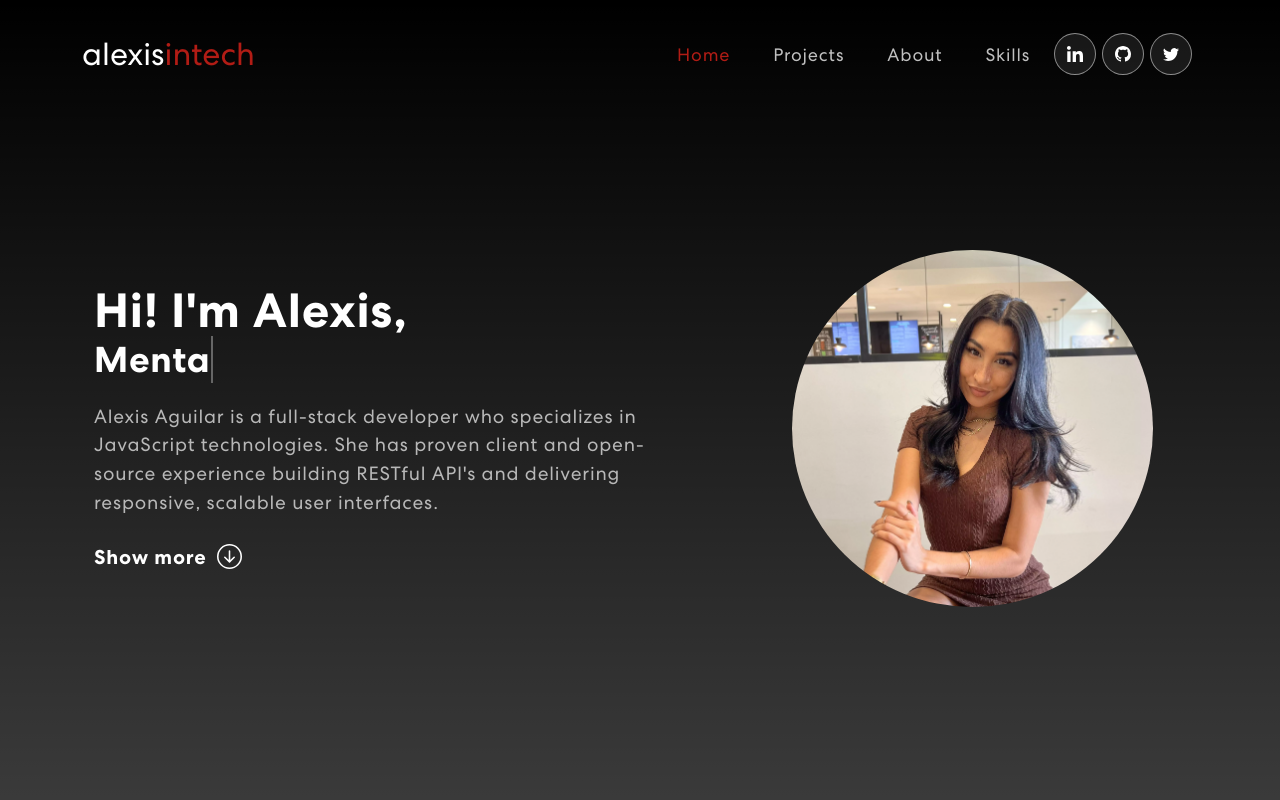
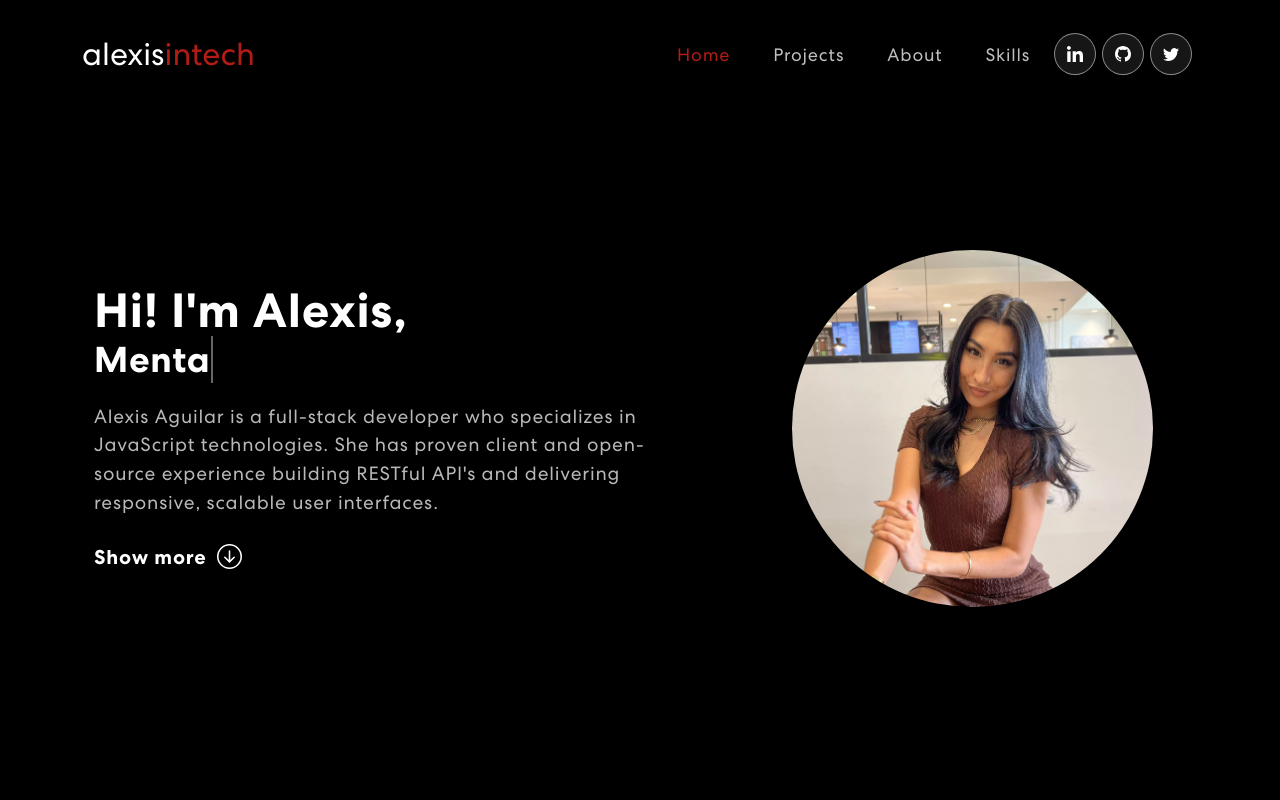
Before and after one commit to alexisintech/portfolio-template, a Next.js app: page / in a window 1280 px wide. Shown: the top 800 px of the page. Built offline with nearby package versions, Linux system fonts and the light colour scheme.

Commit message:
Update globals.css

```diff
--- a/src/styles/globals.css
+++ b/src/styles/globals.css
@@ -1,30 +1,6 @@
 @tailwind base;
 @tailwind components;
 @tailwind utilities;
-
-:root {
-  --foreground-rgb: 0, 0, 0;
-  --background-start-rgb: 214, 219, 220;
-  --background-end-rgb: 255, 255, 255;
-}
-
-@media (prefers-color-scheme: dark) {
-  :root {
-    --foreground-rgb: 255, 255, 255;
-    --background-start-rgb: 0, 0, 0;
-    --background-end-rgb: 0, 0, 0;
-  }
-}
-
-body {
-  color: rgb(var(--foreground-rgb));
-  background: linear-gradient(
-      to bottom,
-      transparent,
-      rgb(var(--background-end-rgb))
-    )
-    rgb(var(--background-start-rgb));
-}
 
 @layer base {
   body {
```
